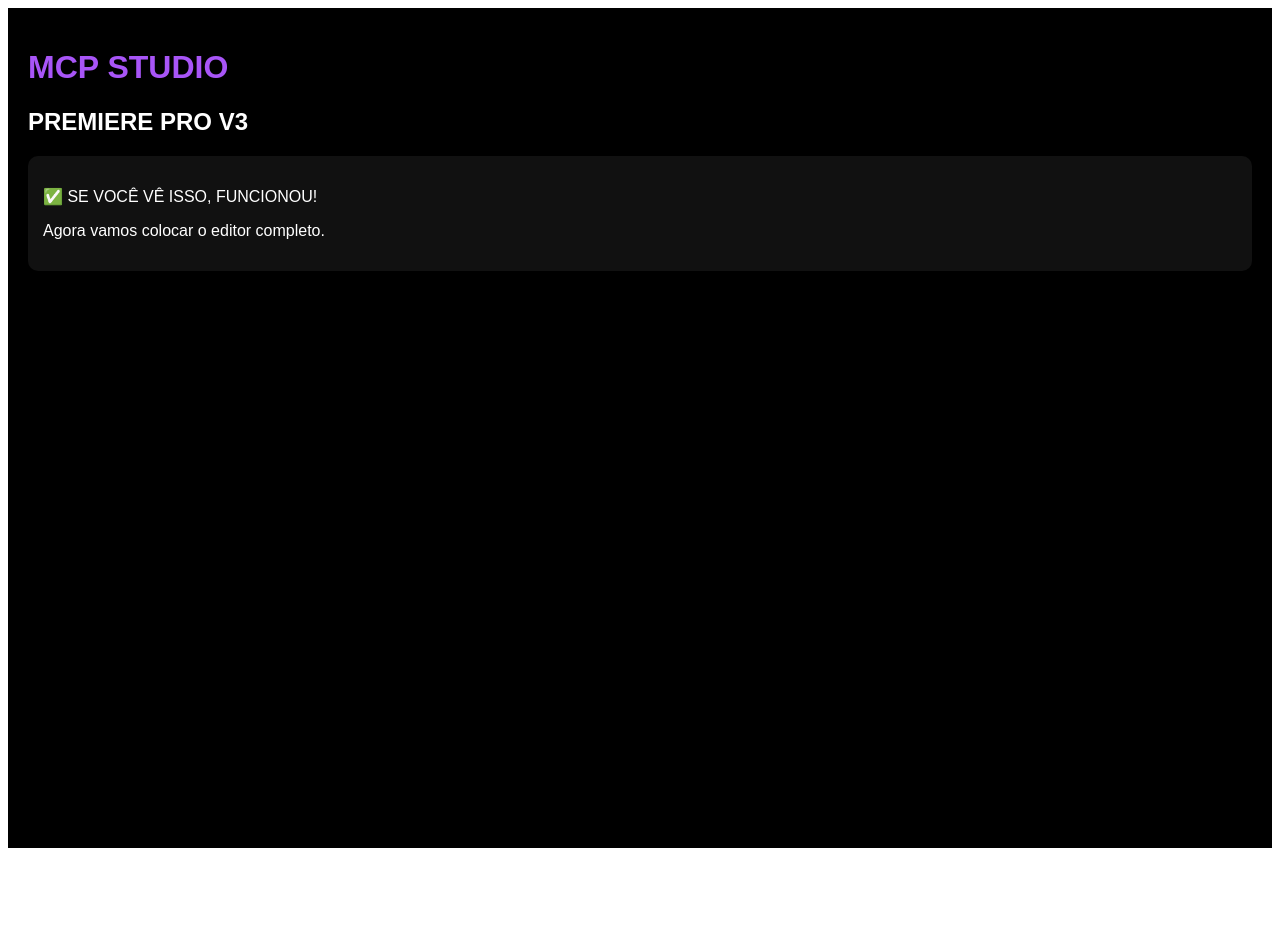
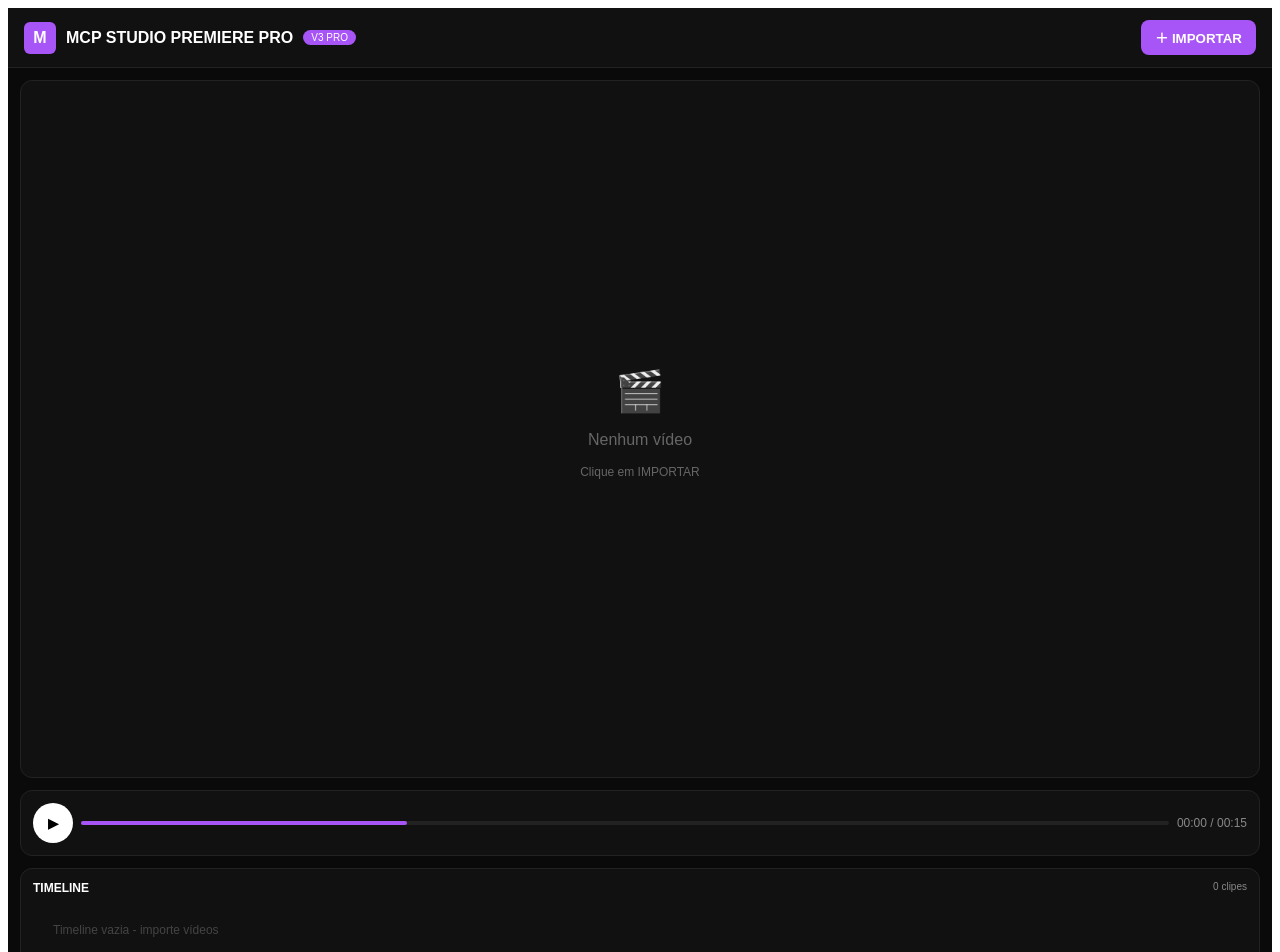
Before and after one commit to jesusbismark09-prog/mcp-studio-premiere, a React (Vite) app: page / in a window 1280 px wide. Shown: the top 952 px of the page. Before the commit the page ends 856 px from the top, so only its background shows below. Built offline with nearby package versions, Linux system fonts and the light colour scheme.

Commit message:
Update App.jsx

```diff
--- a/src/App.jsx
+++ b/src/App.jsx
@@ -1,11 +1,73 @@
+import React, { useState, useRef } from 'react'
+
 export default function App(){
+  const [videos, setVideos] = useState([])
+  const [playing, setPlaying] = useState(false)
+  const fileRef = useRef(null)
+  const videoRef = useRef(null)
+
+  const onFiles = (e)=>{
+    const files = Array.from(e.target.files)
+    const newV = files.map(f=>({id:Date.now()+Math.random(), name:f.name, url:URL.createObjectURL(f)}))
+    setVideos(v=>[...v,...newV])
+  }
+
   return (
-    <div style={{background:'#000', color:'#fff', minHeight:'100vh', padding:20, fontFamily:'sans-serif'}}>
-      <h1 style={{color:'#a855f7', fontSize:32}}>MCP STUDIO</h1>
-      <h2 style={{color:'#fff'}}>PREMIERE PRO V3</h2>
-      <div style={{background:'#111', padding:15, borderRadius:10, marginTop:20}}>
-        <p>✅ SE VOCÊ VÊ ISSO, FUNCIONOU!</p>
-        <p>Agora vamos colocar o editor completo.</p>
+    <div style={{background:'#0a0a0a', minHeight:'100vh', color:'white', fontFamily:'sans-serif', display:'flex', flexDirection:'column'}}>
+      {/* HEADER */}
+      <div style={{background:'#111', padding:'12px 16px', borderBottom:'1px solid #222', display:'flex', justifyContent:'space-between', alignItems:'center'}}>
+        <div style={{display:'flex', alignItems:'center', gap:10}}>
+          <div style={{width:32, height:32, background:'#a855f7', borderRadius:6, display:'flex', alignItems:'center', justifyContent:'center', fontWeight:'bold'}}>M</div>
+          <b>MCP STUDIO PREMIERE PRO</b>
+          <span style={{background:'#a855f7', padding:'2px 8px', borderRadius:10, fontSize:10}}>V3 PRO</span>
+        </div>
+        <button onClick={()=>fileRef.current.click()} style={{background:'#a855f7', color:'white', border:0, padding:'8px 14px', borderRadius:8, fontWeight:'bold'}}>＋ IMPORTAR</button>
+        <input ref={fileRef} type="file" accept="video/*" multiple hidden onChange={onFiles} />
+      </div>
+
+      {/* MAIN */}
+      <div style={{flex:1, display:'flex', flexDirection:'column', padding:12, gap:12}}>
+        {/* PREVIEW */}
+        <div style={{background:'#111', borderRadius:12, aspectRatio:'16/9', display:'flex', alignItems:'center', justifyContent:'center', border:'1px solid #222', overflow:'hidden', position:'relative'}}>
+          {videos.length>0? (
+            <video ref={videoRef} src={videos[0].url} style={{width:'100%', height:'100%'}} controls />
+          ) : (
+            <div style={{textAlign:'center', color:'#666'}}>
+              <div style={{fontSize:40}}>🎬</div>
+              <p>Nenhum vídeo</p>
+              <p style={{fontSize:12}}>Clique em IMPORTAR</p>
+            </div>
+          )}
+        </div>
+
+        {/* CONTROLS */}
+        <div style={{background:'#111', borderRadius:12, padding:12, border:'1px solid #222', display:'flex', gap:8, alignItems:'center'}}>
+          <button onClick={()=>{ if(videoRef.current){ playing? videoRef.current.pause() : videoRef.current.play(); setPlaying(!playing) }}} style={{background:'white', color:'black', border:0, width:40, height:40, borderRadius:20, fontWeight:'bold'}}>{playing? '⏸' : '▶'}</button>
+          <div style={{flex:1, height:4, background:'#222', borderRadius:2}}><div style={{width:'30%', height:'100%', background:'#a855f7', borderRadius:2}}></div></div>
+          <span style={{fontSize:12, color:'#888'}}>00:00 / 00:15</span>
+        </div>
+
+        {/* TIMELINE */}
+        <div style={{background:'#111', borderRadius:12, padding:12, border:'1px solid #222', minHeight:120}}>
+          <div style={{display:'flex', justifyContent:'space-between', marginBottom:8}}>
+            <b style={{fontSize:12}}>TIMELINE</b>
+            <span style={{fontSize:10, color:'#888'}}>{videos.length} clipes</span>
+          </div>
+          <div style={{display:'flex', gap:8, overflowX:'auto'}}>
+            {videos.map(v=>(
+              <div key={v.id} style={{minWidth:100, background:'#1a1a1a', borderRadius:8, padding:8, border:'1px solid #333'}}>
+                <div style={{width:'100%', height:50, background:'#222', borderRadius:4, display:'flex', alignItems:'center', justifyContent:'center'}}>🎥</div>
+                <p style={{fontSize:9, marginTop:6, overflow:'hidden', textOverflow:'ellipsis', whiteSpace:'nowrap'}}>{v.name}</p>
+              </div>
+            ))}
+            {videos.length===0 && <div style={{color:'#444', fontSize:12, padding:20}}>Timeline vazia - importe vídeos</div>}
+          </div>
+        </div>
+      </div>
+
+      {/* FOOTER */}
+      <div style={{background:'#111', padding:8, textAlign:'center', fontSize:10, color:'#555', borderTop:'1px solid #222'}}>
+        MCP STUDIO V3 • BUILD FUNCIONANDO ✅ • Agora é só editar!
       </div>
     </div>
   )
```
